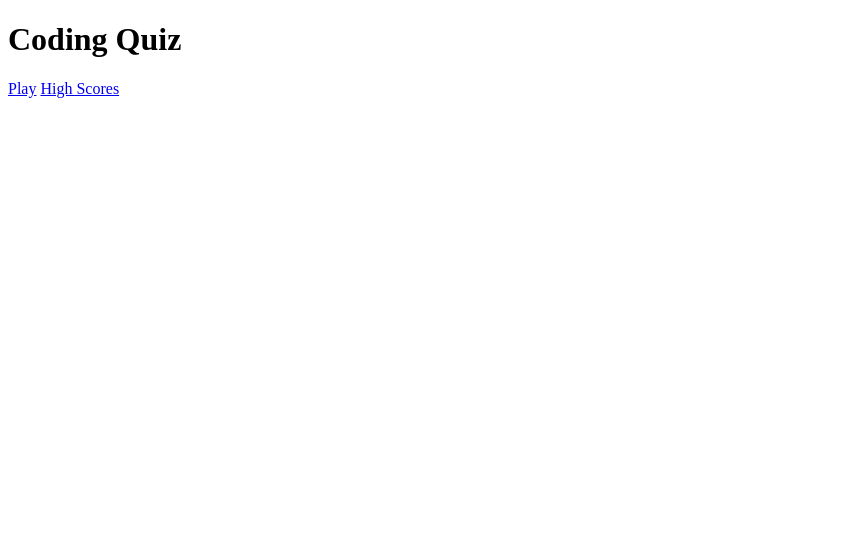
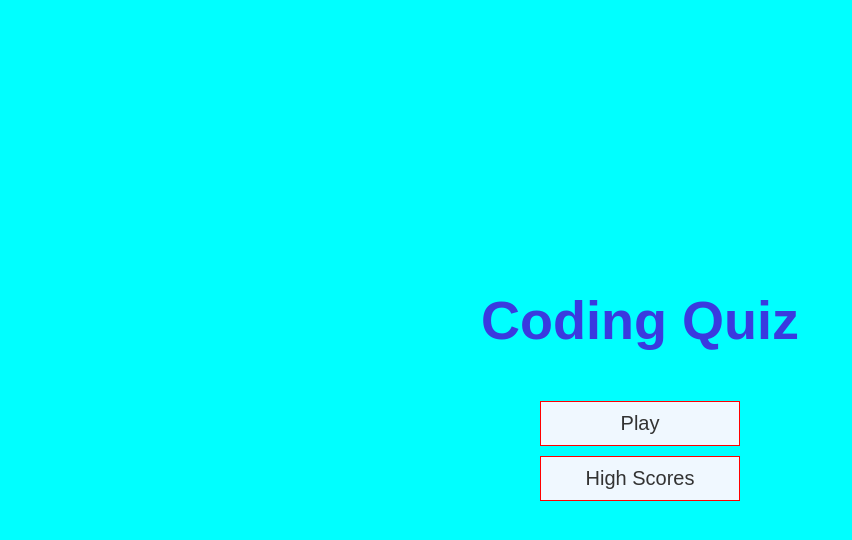
Before and after one commit to juaisa99/coding-quiz, a plain HTML site: page main.html in a window 1280 px wide. Shown: the whole page, without its empty margins (0-852 px from the left). Drawn offline with Linux system fonts and the light colour scheme.

```diff
--- a/main.html
+++ b/main.html
@@ -6,7 +6,7 @@
     <meta http-equiv="X-UA-Compatible" content="IE=edge">
     <meta name="viewport" content="width=device-width, initial-scale=1.0">
     <title>Coding Quiz</title>
-    <link rel="stylesheet" href="./assets/style.css">
+    <link rel="stylesheet" href="./assets/main.css">
 
 </head>
 
@@ -14,8 +14,8 @@
     <div class="container">
         <div id="home" class="flex-center flex-column">
             <h1>Coding Quiz</h1>
-            <a class="btn" href="./index2.html">Play</a>
-            <a class="btn" href="/end.html">High Scores</a>
+            <a class="btn" href="./questions.html">Play</a>
+            <a class="btn" href="./highscore.html">High Scores</a>
         </div>
     </div>
 
```
